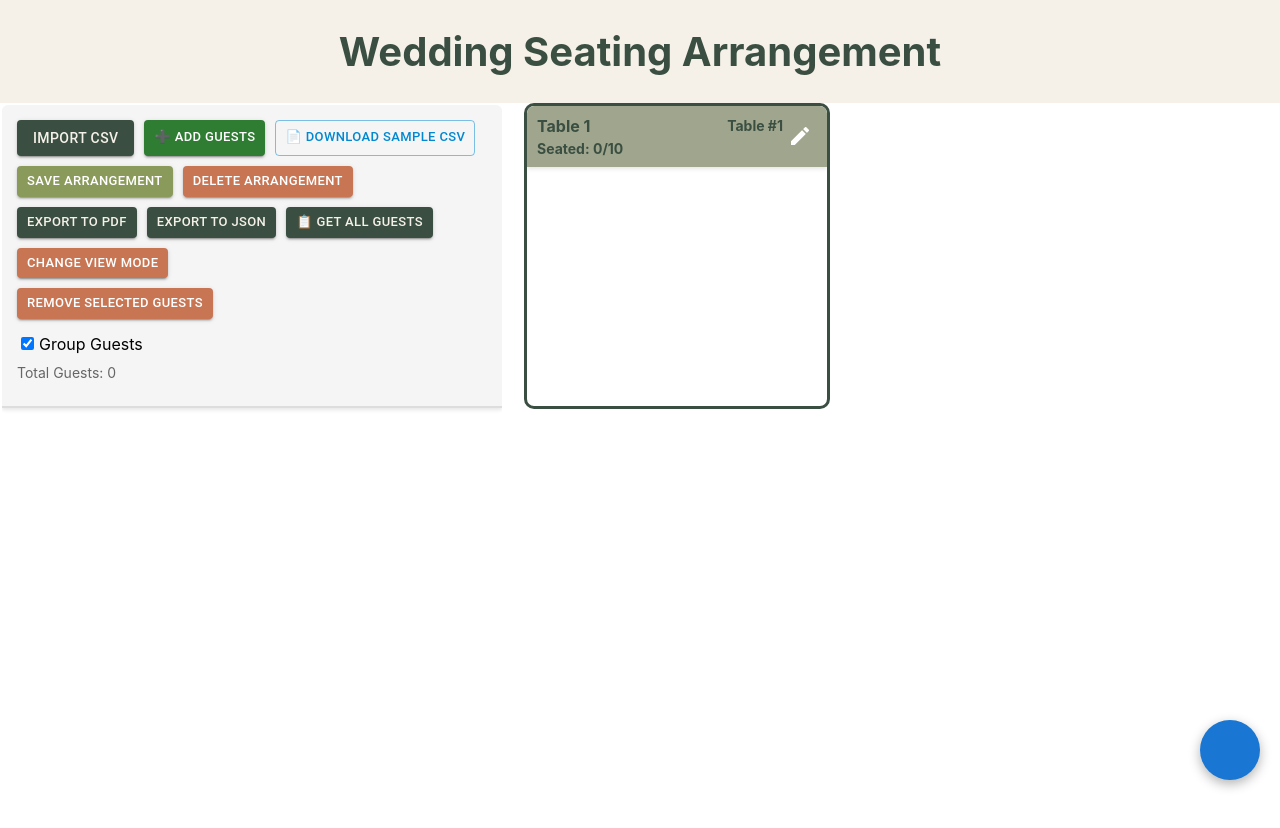
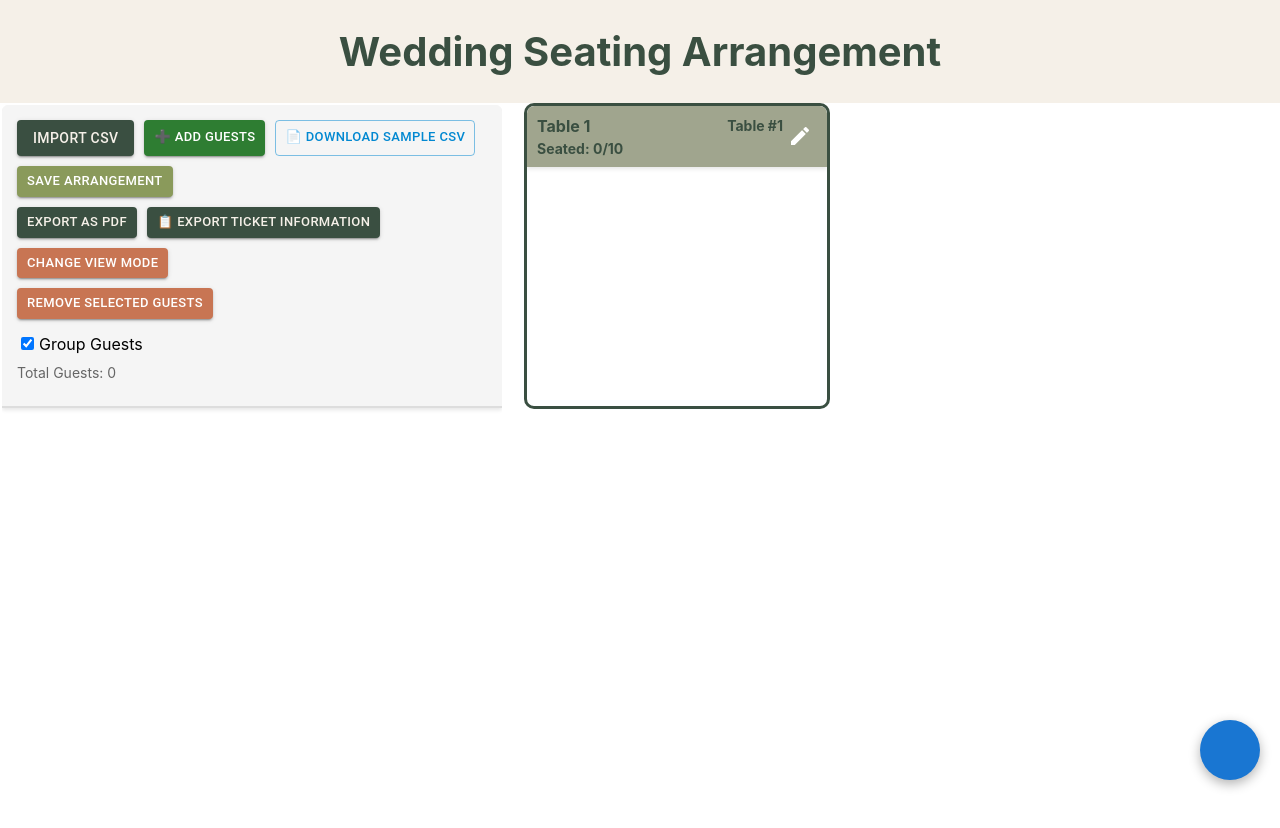
Before and after one commit to rraygoza99/sitting-chart, a React (Create React App) app: page /wedding/1 in a window 1280 px wide. Shown: the top 828 px of the page. Built offline with nearby package versions, Linux system fonts and the light colour scheme; some icons are missing.

Commit message:
Changed delete location to configuration modal

```diff
--- a/src/components/ConfigurationModal.js
+++ b/src/components/ConfigurationModal.js
@@ -8,7 +8,11 @@ import TextField from '@mui/material/TextField';
 import CloseIcon from '@mui/icons-material/Close';
 import SettingsIcon from '@mui/icons-material/Settings';
 
-const ConfigurationModal = () => {
+const ConfigurationModal = ({
+    onExportToJSON,
+    onDeleteArrangement,
+    weddingId
+}) => {
     const [open, setOpen] = useState(false);
     const [defaultTableSize, setDefaultTableSize] = useState(10);
 
@@ -129,6 +133,36 @@ const ConfigurationModal = () => {
                         />
                     </Box>
 
+                    {/* Arrangement Actions */}
+                    <Box sx={{ mb: 3 }}>
+                        <Typography variant="h6" sx={{ mb: 2 }}>
+                            Arrangement Actions
+                        </Typography>
+                        <Box sx={{ display: 'flex', gap: 2, flexWrap: 'wrap' }}>
+                            <Button
+                                variant="contained"
+                                color="warning"
+                                onClick={onExportToJSON}
+                                size="medium"
+                                sx={{ minWidth: '150px' }}
+                            >
+                                Export to JSON
+                            </Button>
+                            <Button
+                                variant="contained"
+                                color="error"
+                                onClick={onDeleteArrangement}
+                                size="medium"
+                                sx={{ minWidth: '150px' }}
+                            >
+                                Delete Arrangement
+                            </Button>
+                        </Box>
+                        <Typography variant="body2" color="text.secondary" sx={{ mt: 1 }}>
+                            {weddingId ? `Current arrangement: ${weddingId}` : 'No arrangement selected'}
+                        </Typography>
+                    </Box>
+
                     <Box sx={{ display: 'flex', gap: 2, justifyContent: 'flex-end' }}>
                         <Button
                             variant="outlined"
--- a/src/components/SeatingCanvas.js
+++ b/src/components/SeatingCanvas.js
@@ -1275,7 +1275,11 @@ const saveArrangement = async () => {
     return (
         <div style={{ display: 'flex' }} onClick={hideContextMenu}>
             {/* Configuration Modal Component */}
-            <ConfigurationModal />
+            <ConfigurationModal
+                onExportToJSON={exportToJSON}
+                onDeleteArrangement={deleteArrangement}
+                weddingId={weddingId}
+            />
 
             {/* Context Menu */}
             {contextMenu.visible && (
@@ -1646,15 +1650,6 @@ const saveArrangement = async () => {
                             >
                                 Save Arrangement
                             </Button>
-                            <Button
-                                variant="contained"
-                                color="secondary"
-                                onClick={deleteArrangement}
-                                className='delete-button'
-                                size="small"
-                            >
-                                Delete Arrangement
-                            </Button>
                         </div>
 
                         <div className="button-row">
@@ -1665,16 +1660,7 @@ const saveArrangement = async () => {
                                 className='export-button'
                                 size="small"
                             >
-                                Export to PDF
-                            </Button>
-                            <Button
-                                variant="contained"
-                                color="warning"
-                                onClick={exportToJSON}
-                                className='export-button'
-                                size="small"
-                            >
-                                Export to JSON
+                                Export as PDF
                             </Button>
                             <Button
                                 variant="contained"
@@ -1683,7 +1669,7 @@ const saveArrangement = async () => {
                                 className='export-button'
                                 size="small"
                             >
-                                📋 Get All guests
+                                📋 Export ticket Information
                             </Button>
                             <Button
                                 variant="contained"
```
